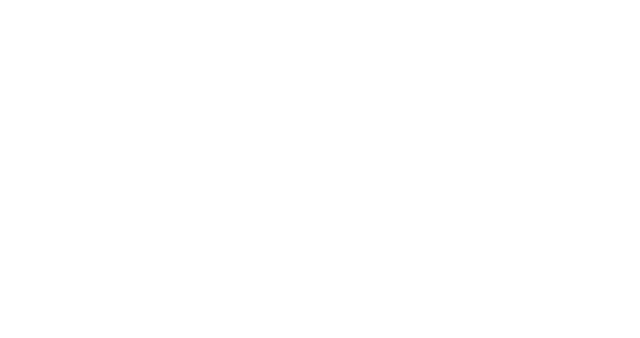
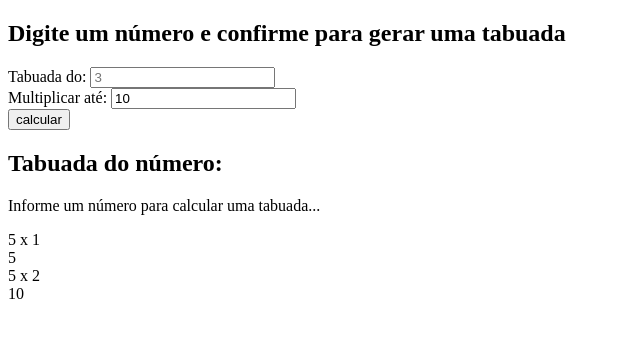
Before and after one commit to augusto0123/tabuada-js, a plain HTML site: page index.html in a window 1280 px wide. Shown: the whole page, without its empty margins (0-640 px from the left). Drawn offline with Linux system fonts and the light colour scheme.

Commit message:
feat: criacao do html do projeto

```diff
--- a/index.html
+++ b/index.html
@@ -9,5 +9,53 @@
 </head>
 <body>
 
+    <h2>Digite um número e confirme para gerar uma tabuada</h2>
+
+    <form id="multiplication-form">
+
+        <div class="form-control">
+            <label for="number">Tabuada do: </label>
+            <input type="number" name="number" id="number" placeholder="3">
+        </div>
+
+        <div class="form-control">
+            <label for="multiplicator">Multiplicar até: </label>
+            <input type="number" name="multiplicator" id="multiplicator" value="10">
+        </div>
+
+        <input type="submit" value="calcular">
+
+    </form>
+
+    <div id="multiplication-table">
+        <h2 id="multiplication-title">
+            Tabuada do número: <span></span>
+        </h2>
+
+        <div id="multiplication-operations">
+            <p>Informe um número para calcular uma tabuada...</p>
+
+            <!-- Estrutura temporária da tabuada, apenas para ver visualmente como vai ficar -->
+            <div class="row">
+
+                <div class="operation">
+                    5 x 1
+                </div>
+                <div class="result">
+                    5
+                </div>
+
+                <div class="operation">
+                    5 x 2
+                </div>
+                <div class="result">
+                    10
+                </div>
+
+            </div>
+        </div>
+    </div>
+
+
 </body>
 </html>
```
